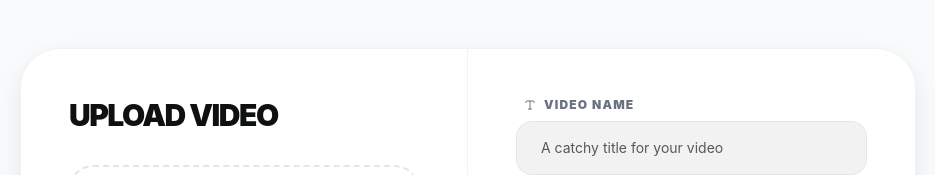
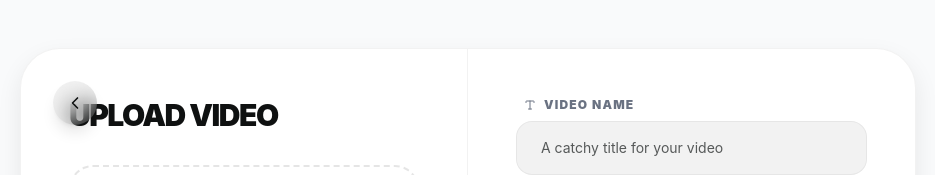
Before and after one commit to mazhar-devx/frontend_shophub, a React (Vite) app: page /upload-video in a window 1280 px wide. Shown: the top 175 px of the page, without its empty margins (172-1107 px from the left). Built offline with nearby package versions, Linux system fonts and the light colour scheme; no server answers.

Commit message:
fix: ChevronLeft ReferenceError and add back button to VideoUpload

```diff
--- a/src/pages/VideoUpload.jsx
+++ b/src/pages/VideoUpload.jsx
@@ -2,7 +2,8 @@ import { useState } from "react";
 import { useNavigate } from "react-router-dom";
 import { useSelector } from "react-redux";
 import { motion } from "framer-motion";
-import { Upload, X, CheckCircle, AlertCircle, Video, Tag, Type, AlignLeft, Globe } from "lucide-react";
+import { Upload, X, CheckCircle, AlertCircle, Video, Tag, Type, AlignLeft, Globe, ChevronLeft } from "lucide-react";
+import { Link } from "react-router-dom";
 import api from "../services/api";
 
 export default function VideoUpload() {
@@ -92,8 +93,11 @@ export default function VideoUpload() {
         <motion.div
           initial={{ opacity: 0, y: 20 }}
           animate={{ opacity: 1, y: 0 }}
-          className="bg-white dark:bg-white/5 backdrop-blur-xl border border-black/5 dark:border-white/10 rounded-[2.5rem] shadow-2xl overflow-hidden"
+          className="bg-white dark:bg-white/5 backdrop-blur-xl border border-black/5 dark:border-white/10 rounded-[2.5rem] shadow-2xl overflow-hidden relative"
         >
+          <Link to="/watch-me" className="absolute top-8 left-8 p-3 bg-black/5 dark:bg-white/5 backdrop-blur-md rounded-full dark:text-white hover:bg-pink-500 hover:text-white transition-all z-30 group shadow-lg">
+             <ChevronLeft className="w-5 h-5 group-hover:-translate-x-0.5 transition-transform" />
+          </Link>
           <div className="flex flex-col lg:flex-row h-full">
             {/* Left Side: Upload Area */}
             <div className="lg:w-1/2 p-8 lg:p-12 border-b lg:border-b-0 lg:border-r border-black/5 dark:border-white/10">
--- a/src/pages/WatchMe.jsx
+++ b/src/pages/WatchMe.jsx
@@ -2,7 +2,7 @@ import { useState, useEffect, useRef } from "react";
 import { useSelector } from "react-redux";
 import { Link, useSearchParams } from "react-router-dom";
 import { motion, AnimatePresence } from "framer-motion";
-import { Heart, MessageCircle, Share2, Bookmark, Plus, X, Music2, Bell } from "lucide-react";
+import { Heart, MessageCircle, Share2, Bookmark, Plus, X, Music2, Bell, ChevronLeft, Send } from "lucide-react";
 import NotificationsModal from "../components/NotificationsModal";
 import api from "../services/api";
 import { getProductImageUrl } from "../utils/constants";
```
